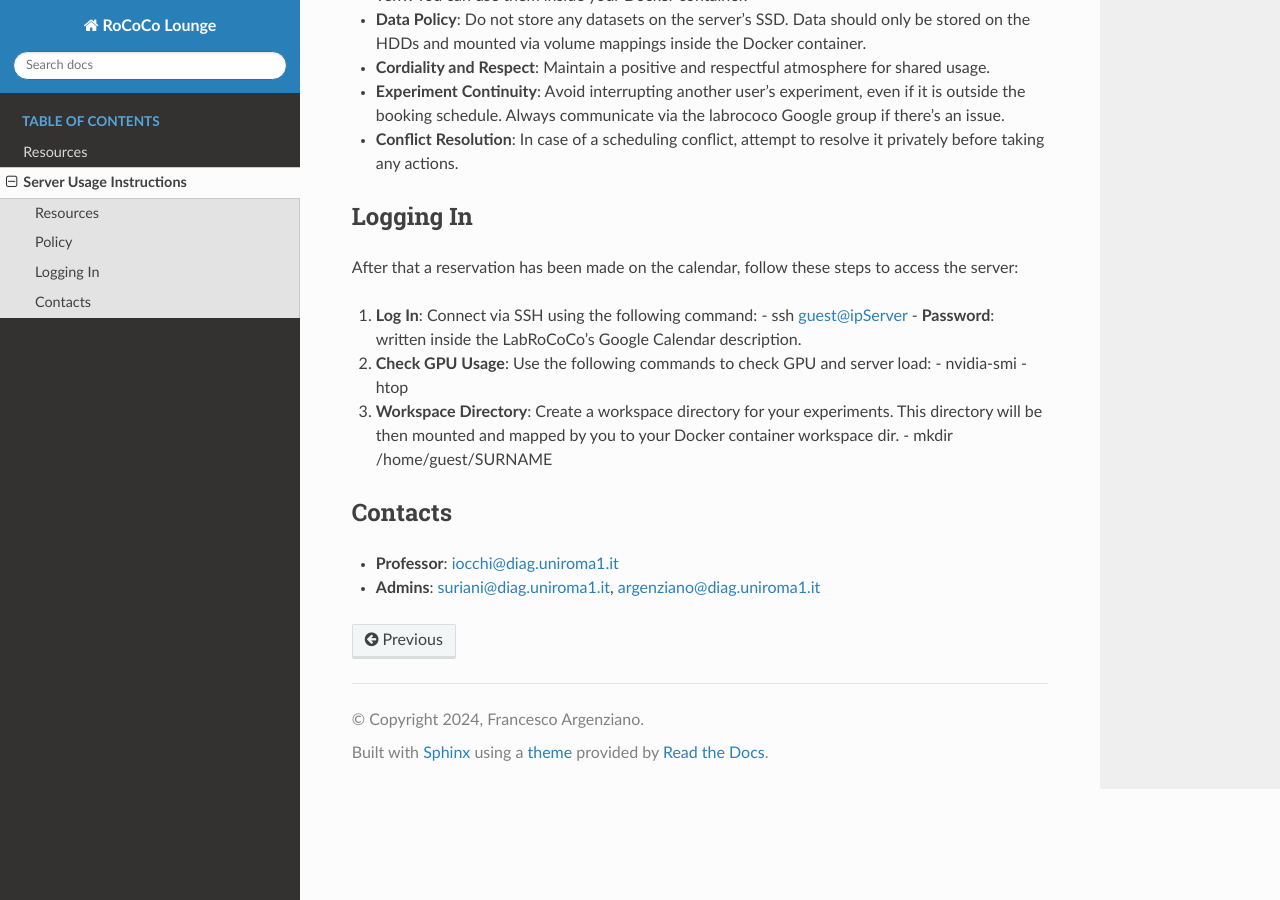
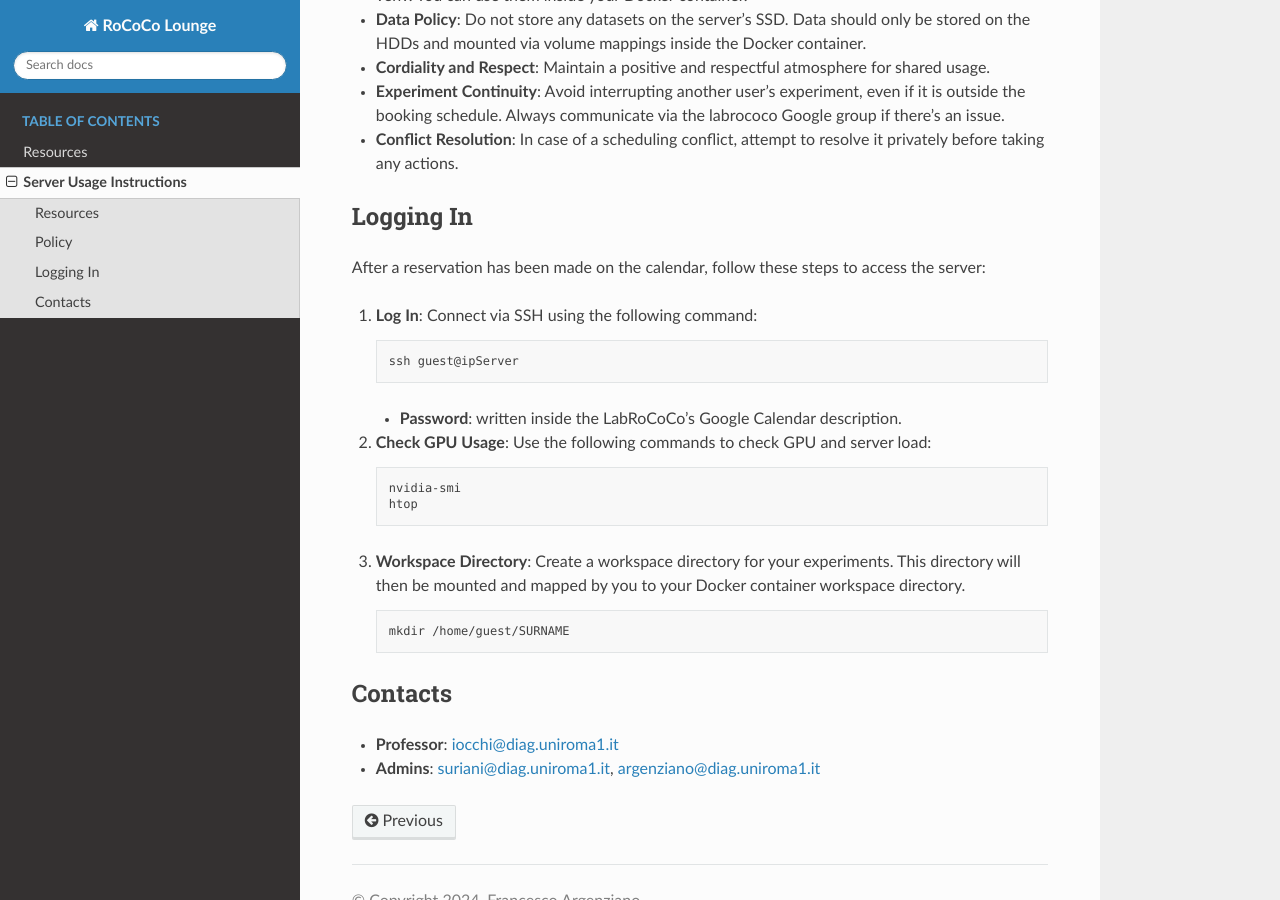
Before and after one commit to Lab-RoCoCo-Sapienza/RoCoCo-Lounge, a Sphinx documentation site: the page built from docs/source/usage.rst, in a window 1280 px wide and 900 px high, scrolled down 768 px. Built offline with Sphinx 7.4.7 and the Read the Docs theme 3.1.0, drawn with Linux system fonts in a browser that asks for light colours; pages that are not in the unit, such as notebooks, are missing from menus.

Commit message:
guidelines

```diff
--- a/docs/source/usage.rst
+++ b/docs/source/usage.rst
@@ -30,18 +30,30 @@ Policy
 
 Logging In
 ----------
-After that a reservation has been made on the calendar, follow these steps to access the server:
+
+After a reservation has been made on the calendar, follow these steps to access the server:
 
 1. **Log In**: Connect via SSH using the following command:
-   - ssh guest@ipServer
-   - **Password**: written inside the LabRoCoCo's Google Calendar description.
+
+   .. code-block:: bash
+
+      ssh guest@ipServer
+
+   - **Password**: written inside the LabRoCoCo’s Google Calendar description.
 
 2. **Check GPU Usage**: Use the following commands to check GPU and server load:
-   - nvidia-smi
-   - htop
 
-3. **Workspace Directory**: Create a workspace directory for your experiments. This directory will be then mounted and mapped by you to your Docker container workspace dir.
-   - mkdir /home/guest/SURNAME
+   .. code-block:: bash
+
+      nvidia-smi
+      htop
+
+3. **Workspace Directory**: Create a workspace directory for your experiments. This directory will then be mounted and mapped by you to your Docker container workspace directory.
+
+   .. code-block:: bash
+
+      mkdir /home/guest/SURNAME
+
 
 Contacts
 --------
```
